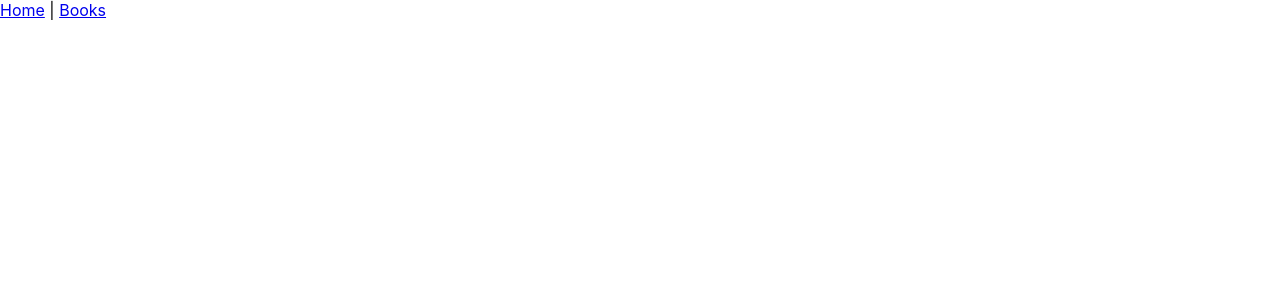
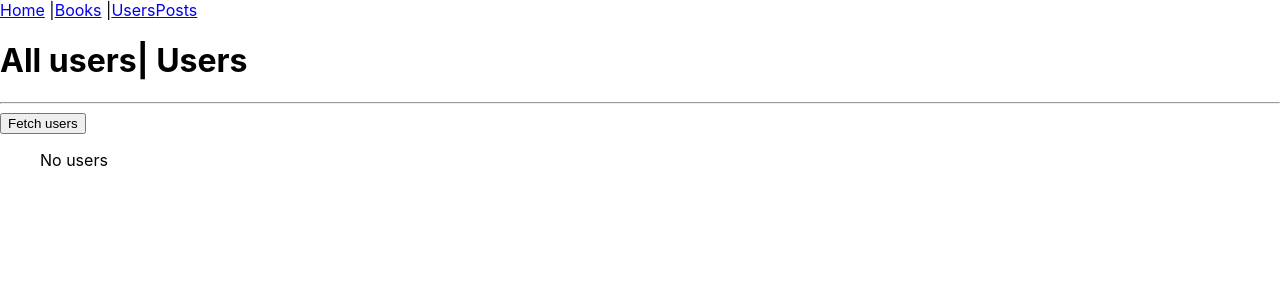
Before and after one commit to engrajibulhasan/redux-router6-axios, a React (Create React App) app: page /users in a window 1280 px wide. Before the commit this address had no page. Shown: the top 300 px of the page. Built offline with nearby package versions, Linux system fonts and the light colour scheme.

Commit message:
Post page added

```diff
--- a/package.json
+++ b/package.json
@@ -6,6 +6,7 @@
     "@testing-library/jest-dom": "^5.16.4",
     "@testing-library/react": "^13.3.0",
     "@testing-library/user-event": "^13.5.0",
+    "axios": "^0.27.2",
     "react": "^18.2.0",
     "react-dom": "^18.2.0",
     "react-redux": "^8.0.2",
--- a/src/AllRoute.js
+++ b/src/AllRoute.js
@@ -1,12 +1,16 @@
 import { Route, Routes } from 'react-router-dom'
 import App from './App'
-import Books from './Books'
+import Books from './components/Books'
+import Posts from './components/Posts'
+import Users from './components/Users'
 
 function AllRoute() {
   return (
     <Routes>
-      <Route path="/" element={<App />} />
-      <Route path="/books" element={<Books />} />
+      <Route exact path="/" element={<App />} />
+      <Route exact path="/books" element={<Books />} />
+      <Route exact path="/users" element={<Users />} />
+      <Route exact path="/posts" element={<Posts />} />
     </Routes>
   )
 }
--- a/src/App.js
+++ b/src/App.js
@@ -3,13 +3,14 @@ import { petDecrement, petIncrement } from "./actions";
 
 function App() {
   const petCounter=useSelector((state)=>state.petCounter);
+  const users=useSelector((state)=>state.users.users);
   const dispatch=useDispatch();
   return (
     <div className="App">
       <h1>React Redux &amp; Router6  basic | HOME</h1><hr/>
-      <button onClick={()=>dispatch(petIncrement(1))}>Pet Increament Action</button>
-      <button onClick={()=>dispatch(petDecrement())}>Pet Decrement Action</button>
-      <h3>Total Pet: {petCounter}</h3>
+      <button onClick={()=>dispatch(petIncrement(1))}>Pet Add</button>
+      <button onClick={()=>dispatch(petDecrement())}>Pet Remove</button>
+      <h3>Total Pet: {petCounter} Total Users: {users.length}</h3>
     </div>
   );
 }
--- a/src/Nav.js
+++ /dev/null
@@ -1,12 +0,0 @@
-import { Link } from 'react-router-dom'
-
-function Nav() {
-  return (
-    <div>
-        <Link to="/">Home</Link> |{" "}
-        <Link to="/books">Books</Link>
-    </div>
-  )
-}
-
-export default Nav
--- a/src/actions/index.js
+++ b/src/actions/index.js
@@ -1,3 +1,4 @@
+
 export const petIncrement=(number)=>{
     return {
         type: "PET_INCREASED",
@@ -23,9 +24,3 @@ export const bookDecrement=()=>{
         type: "DECREASE_BOOK",
     }
 }
-
-export const getUsers=()=>{
-    return {
-        type:"GET_USERS_REQUESTED"
-    }
-}
--- a/src/Books.js
+++ b/src/components/Books.js
@@ -1,5 +1,5 @@
 import { useDispatch, useSelector } from "react-redux";
-import { bookDecrement, bookIncrement } from "./actions";
+import { bookDecrement, bookIncrement } from "../actions";
 
 function Books() {
     const petCounter=useSelector((state)=>state.petCounter);
--- /dev/null
+++ b/src/components/Nav.js
@@ -0,0 +1,14 @@
+import { Link } from 'react-router-dom'
+
+function Nav() {
+  return (
+    <div>
+        <Link to="/">Home</Link> |
+        <Link to="/books">Books</Link> |
+        <Link to="/users">Users</Link>
+        <Link to="/posts">Posts</Link>
+    </div>
+  )
+}
+
+export default Nav
--- /dev/null
+++ b/src/components/Posts.js
@@ -0,0 +1,16 @@
+
+const Posts = () => {
+  return (
+    <div>
+        <h1>All Posts</h1>
+        <ul>
+            <li>
+                <h4>Title | Posted By </h4>
+                <p>quo et expedita modi cum officia vel magni doloribus qui repudiandae vero nisi sit quos veniam quod sed accusamus veritatis error</p>
+            </li>
+        </ul>
+    </div>
+  )
+}
+
+export default Posts
--- /dev/null
+++ b/src/components/Users.js
@@ -0,0 +1,25 @@
+import { useDispatch, useSelector } from "react-redux";
+import { getUsers } from "../requests/getUsers";
+
+
+function Users() {
+  const users=useSelector((state)=>state.users);
+  const dispatch=useDispatch();
+
+  return (
+    <div>
+      <h1>All users| Users</h1> <hr/>
+      <button onClick={()=>getUsers(dispatch)}>Fetch users</button>
+      <ul>
+        {
+          users.loading?"Loading..."
+          :
+          users.users.length>0?users.users.map((item,index)=><li key={index}>{item.name}</li>):"No users"
+        }
+      </ul>
+    </div>
+
+  )
+}
+
+export default Users
--- a/src/index.js
+++ b/src/index.js
@@ -4,8 +4,9 @@ import { Provider } from "react-redux";
 import { BrowserRouter } from "react-router-dom";
 import { createStore } from "redux";
 import AllRoute from './AllRoute';
+import Nav from './components/Nav';
 import './index.css';
-import Nav from './Nav';
+
 import reducers from './reducers';
 import reportWebVitals from './reportWebVitals';
 
--- a/src/reducers/users.js
+++ b/src/reducers/users.js
@@ -8,10 +8,9 @@ const users=(state=initialState,action)=>{
         case "GET_USERS_REQUESTED":
             return {...state,loading:true}
         case "GET_USERS_SUCCESS":
-            return {...state,loading:false,users:action.users}
+            return {...state,loading:false,users:action.payload}
         case "GET_USERS_FAILED":
-            return {...state,loading:false,error:action.message}
-
+            return {...state,loading:false,error:action.payload}
         default:
             return state;
     }
--- /dev/null
+++ b/src/requests/getUsers.js
@@ -0,0 +1,12 @@
+import axios from "axios";
+
+export const getUsers=async(dispatch)=>{
+    dispatch({type: "GET_USERS_REQUESTED"})
+    try{
+        const response=await axios.get('https://jsonplaceholder.typicode.com/users')
+        dispatch({type: "GET_USERS_SUCCESS",payload:response.data})
+    }catch(err){
+        console.log(err.message,"The users");
+        dispatch  ({type: "GET_USERS_FAILED",payload:err.message})
+    }
+}
```
Also changed, not shown: 1 other file (tests, documents, lock files or other folders).
